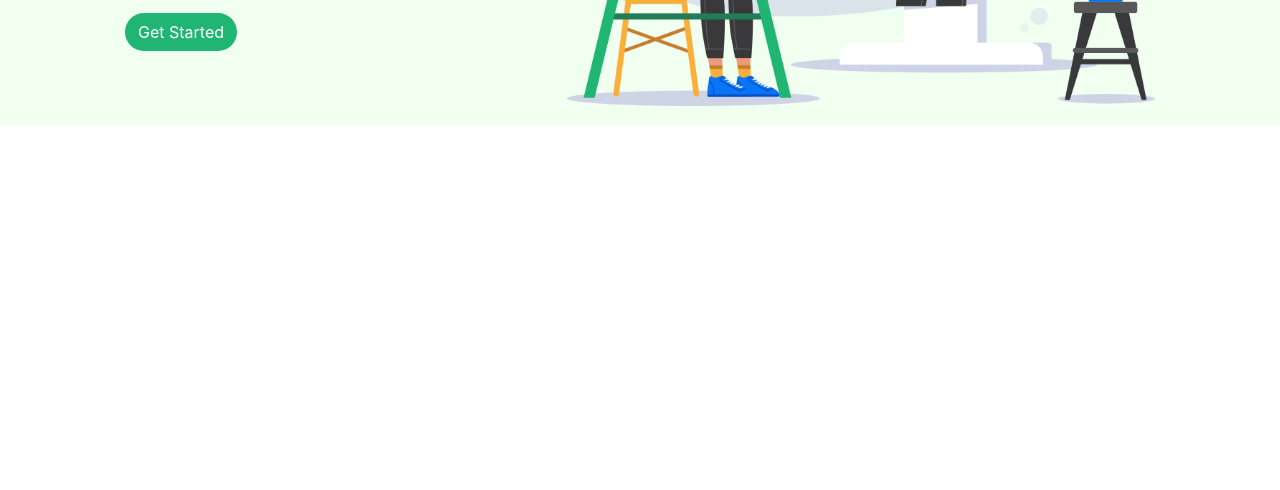
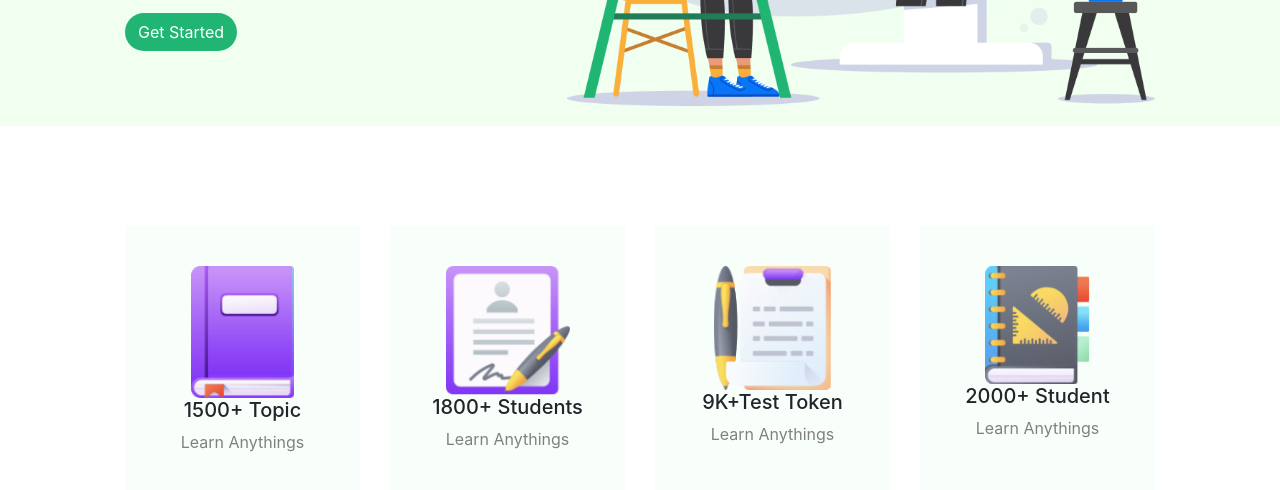
Before and after one commit to alamin-webdev/e-school, a plain HTML site: page index.html in a window 1280 px wide. Shown: the part 430-920 px from the top of the page. Before the commit the page ends 800 px from the top, so only its background shows below. Drawn offline with nearby package versions, Linux system fonts and the light colour scheme.

Commit message:
added category

```diff
--- a/index.html
+++ b/index.html
@@ -51,6 +51,42 @@
         </div>
   </div>
 
+  <!-- category section -->
+
+  <div class=" container category">
+    <div class="row ">
+      <div class="col-md-3">
+        <div class="sec1 ">
+          <img src="images/icon/book.png" alt="">
+          <h5>1500+ Topic </h5>
+          <p>Learn Anythings </p>
+
+        </div>
+      </div>
+      <div class="col-md-3">
+        <div class="sec2 ">
+          <img src="images/icon/Student.png" alt="">
+          <h5>1800+ Students</h5>
+          <p>Learn Anythings</p>
+        </div>
+      </div>
+      <div class="col-md-3  ">
+        <div class="sec3 ">
+          <img src="images/icon/Test.png" alt="">
+          <h5>9K+Test Token</h5>
+          <p>Learn Anythings</p>
+        </div>
+      </div>
+      <div class="col-md-3  ">
+        <div class="sec4 ">
+          <img src="images/icon/Students.png" alt="">
+          <h5>2000+ Student</h5>
+          <p>Learn Anythings</p>
+        </div>
+      </div>
+    </div>
+  </div>
+
 
 
 
--- a/style.css
+++ b/style.css
@@ -34,3 +34,43 @@
 .green-text{
     color:#21b573 ;
 }
+.sec1, .sec2, .sec3, .sec4{
+    background-color: #f8fffb;
+    padding: 40px 40px;
+    text-align: center;
+    align-items: center;
+}
+
+.sec1 img{
+    width: 66%;
+    align-items: center;
+}
+.sec2 img{
+    width: 80%;
+}
+.sec3 img{
+    width: 75%;
+}
+.sec4 img{
+    width: 68%;
+}
+.sec1:hover{
+    background-color:rgb(243, 239, 239);
+    box-shadow: 5px 10px 30px gray;
+    transition: 1s;
+}
+.sec2:hover{
+    background-color:rgb(243, 239, 239);
+    box-shadow: 5px 10px 30px gray;
+    transition: 1s;
+}
+.sec3:hover{
+    background-color:rgb(243, 239, 239);
+    box-shadow: 5px 10px 30px gray;
+    transition: 1s;
+}
+.sec4:hover{
+    background-color:rgb(243, 239, 239);
+    box-shadow: 5px 10px 30px gray;
+    transition: 1s;
+}
```
